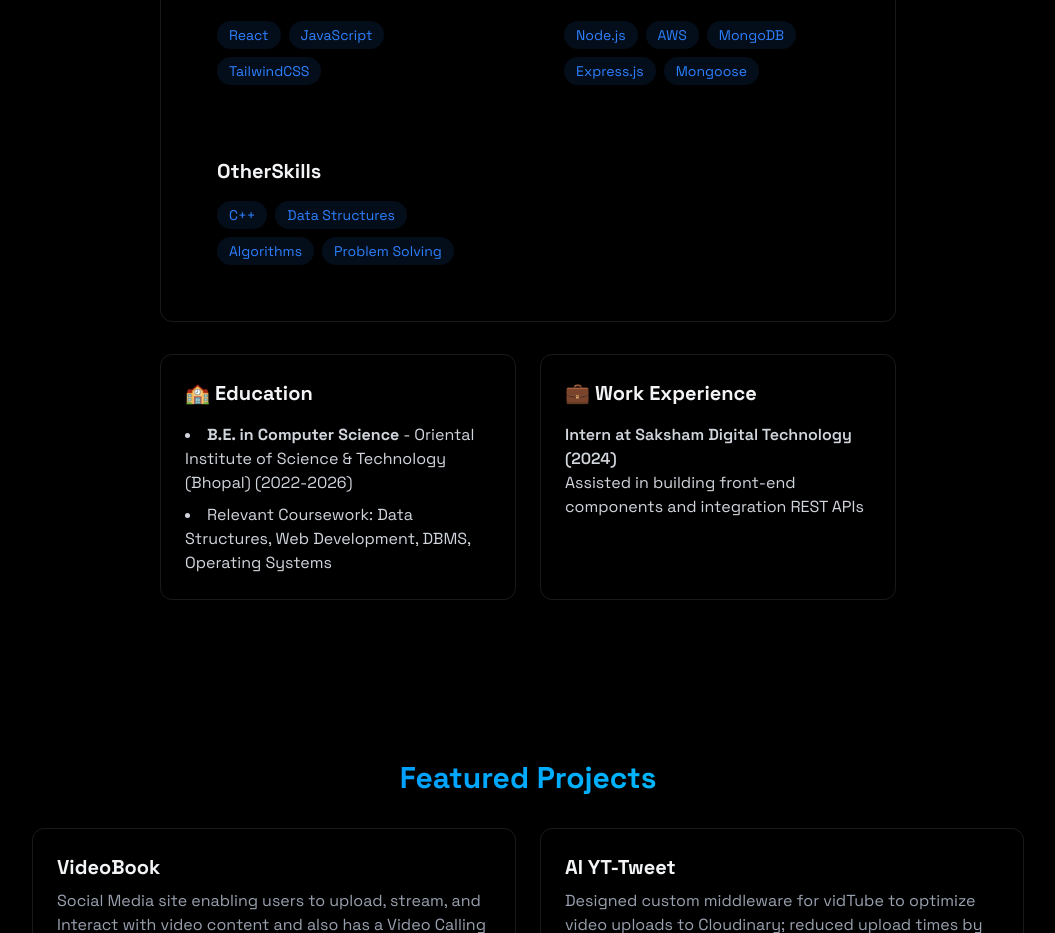
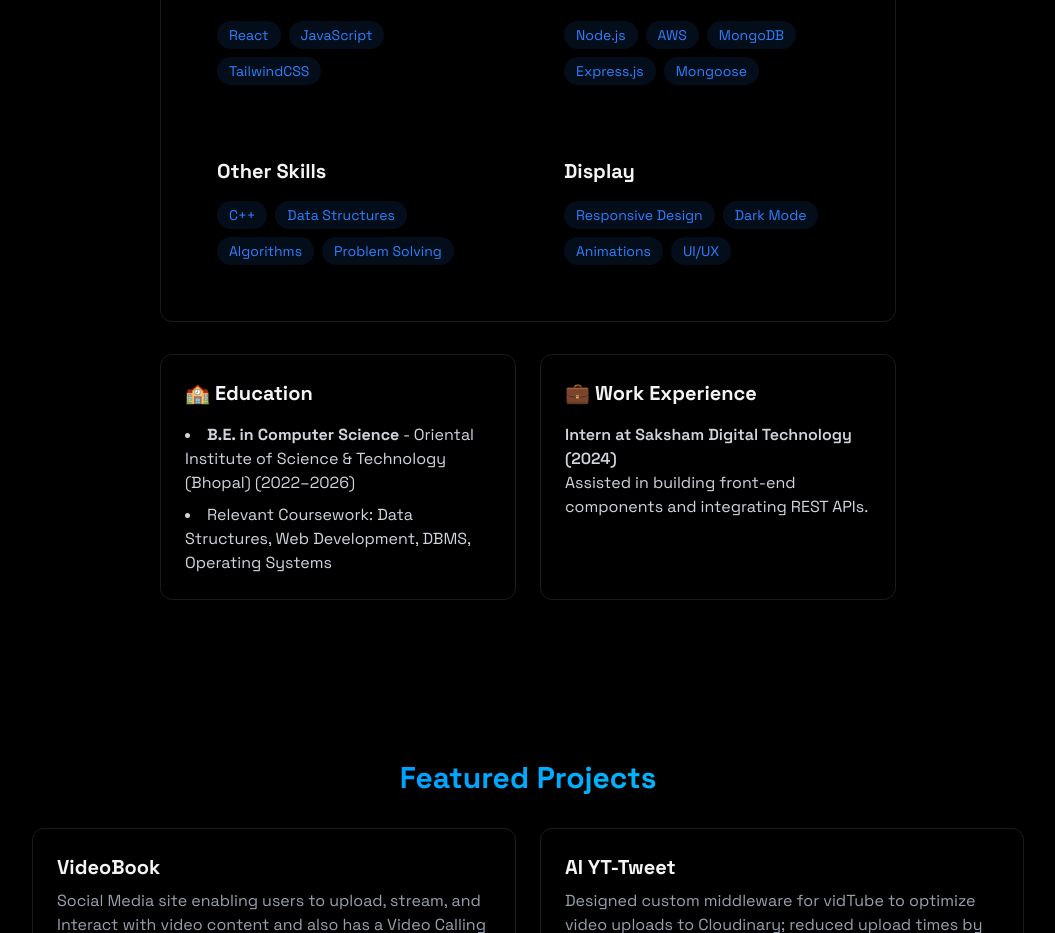
Before and after one commit to Shivam4501/Portoo, a React (Vite) app: page / in a window 1280 px wide. Shown: the part 1100-2033 px from the top of the page, without its empty margins (112-1167 px from the left). Built offline with nearby package versions, Linux system fonts and the light colour scheme; the HTML template or start-up script is replaced by a standard one.

Commit message:
Refactor About component: standardize skill section titles and improve formatting

```diff
--- a/src/components/sections/About.jsx
+++ b/src/components/sections/About.jsx
@@ -1,19 +1,10 @@
 import { RevealOnScroll } from "../RevealOnScroll";
 
 export const About = () => {
-  const frontendSkills = [
-    "React",
-    "JavaScript",
-    "TailwindCSS",
-  ];
-
+  const frontendSkills = ["React", "JavaScript", "TailwindCSS"];
   const backendSkills = ["Node.js", "AWS", "MongoDB", "Express.js", "Mongoose"];
-  const OtherSkills = [
-    "C++",
-    "Data Structures",
-    "Algorithms",
-    "Problem Solving",
-  ];
+  const otherSkills = ["C++", "Data Structures", "Algorithms", "Problem Solving"];
+  const displaySkills = ["Responsive Design", "Dark Mode", "Animations", "UI/UX"];
 
   return (
     <section
@@ -23,7 +14,6 @@ export const About = () => {
       <RevealOnScroll>
         <div className="max-w-3xl mx-auto px-4">
           <h2 className="text-3xl font-bold mb-8 bg-gradient-to-r from-blue-500 to-cyan-400 bg-clip-text text-transparent text-center">
-            {" "}
             About Me
           </h2>
 
@@ -34,15 +24,14 @@ export const About = () => {
             </p>
 
             <div className="grid grid-cols-1 md:grid-cols-2 gap-6">
+              {/* Frontend */}
               <div className="rounded-xl p-6 hover:-translate-y-1 transition-all">
-                <h3 className="text-xl font-bold mb-4"> Frontend</h3>
+                <h3 className="text-xl font-bold mb-4">Frontend</h3>
                 <div className="flex flex-wrap gap-2">
                   {frontendSkills.map((tech, key) => (
                     <span
                       key={key}
-                      className="bg-blue-500/10 text-blue-500 py-1 px-3 rounded-full text-sm hover:bg-blue-500/20
-                                    hover:shadow-[0_2px_8px_rgba(59,130,246,0.2)] transition
-                    "
+                      className="bg-blue-500/10 text-blue-500 py-1 px-3 rounded-full text-sm hover:bg-blue-500/20 hover:shadow-[0_2px_8px_rgba(59,130,246,0.2)] transition"
                     >
                       {tech}
                     </span>
@@ -50,15 +39,14 @@ export const About = () => {
                 </div>
               </div>
 
+              {/* Backend */}
               <div className="rounded-xl p-6 hover:-translate-y-1 transition-all">
-                <h3 className="text-xl font-bold mb-4"> Backend</h3>
+                <h3 className="text-xl font-bold mb-4">Backend</h3>
                 <div className="flex flex-wrap gap-2">
                   {backendSkills.map((tech, key) => (
                     <span
                       key={key}
-                      className="bg-blue-500/10 text-blue-500 py-1 px-3 rounded-full text-sm hover:bg-blue-500/20
-                                    hover:shadow-[0_2px_8px_rgba(59,130,2246,0.2)] transition
-                    "
+                      className="bg-blue-500/10 text-blue-500 py-1 px-3 rounded-full text-sm hover:bg-blue-500/20 hover:shadow-[0_2px_8px_rgba(59,130,246,0.2)] transition"
                     >
                       {tech}
                     </span>
@@ -66,15 +54,14 @@ export const About = () => {
                 </div>
               </div>
 
-                   <div className="rounded-xl p-6 hover:-translate-y-1 transition-all">
-                <h3 className="text-xl font-bold mb-4"> OtherSkills</h3>
+              {/* Other Skills */}
+              <div className="rounded-xl p-6 hover:-translate-y-1 transition-all">
+                <h3 className="text-xl font-bold mb-4">Other Skills</h3>
                 <div className="flex flex-wrap gap-2">
-                  {OtherSkills.map((tech, key) => (
+                  {otherSkills.map((tech, key) => (
                     <span
                       key={key}
-                      className="bg-blue-500/10 text-blue-500 py-1 px-3 rounded-full text-sm hover:bg-blue-500/20
-                                    hover:shadow-[0_2px_8px_rgba(59,130,2246,0.2)] transition
-                    "
+                      className="bg-blue-500/10 text-blue-500 py-1 px-3 rounded-full text-sm hover:bg-blue-500/20 hover:shadow-[0_2px_8px_rgba(59,130,246,0.2)] transition"
                     >
                       {tech}
                     </span>
@@ -82,18 +69,31 @@ export const About = () => {
                 </div>
               </div>
 
+              {/* Display */}
+              <div className="rounded-xl p-6 hover:-translate-y-1 transition-all">
+                <h3 className="text-xl font-bold mb-4">Display</h3>
+                <div className="flex flex-wrap gap-2">
+                  {displaySkills.map((tech, key) => (
+                    <span
+                      key={key}
+                      className="bg-blue-500/10 text-blue-500 py-1 px-3 rounded-full text-sm hover:bg-blue-500/20 hover:shadow-[0_2px_8px_rgba(59,130,246,0.2)] transition"
+                    >
+                      {tech}
+                    </span>
+                  ))}
+                </div>
+              </div>
             </div>
           </div>
 
-
-
+          {/* Education and Experience */}
           <div className="grid grid-cols-1 md:grid-cols-2 gap-6 mt-8">
             <div className="p-6 rounded-xl border-white/10 border hover:-translate-y-1 transition-all">
-              <h3 className="text-xl font-bold mb-4"> 🏫 Education </h3>
+              <h3 className="text-xl font-bold mb-4">🏫 Education</h3>
               <ul className="list-disc list-inside text-gray-300 space-y-2">
                 <li>
-                  <strong> B.E. in Computer Science </strong> - Oriental Institute of Science & Technology (Bhopal)
-                  (2022-2026)
+                  <strong>B.E. in Computer Science</strong> - Oriental Institute of Science & Technology (Bhopal)
+                  (2022–2026)
                 </li>
                 <li>
                   Relevant Coursework: Data Structures, Web Development, DBMS, Operating Systems
@@ -101,18 +101,12 @@ export const About = () => {
               </ul>
             </div>
             <div className="p-6 rounded-xl border-white/10 border hover:-translate-y-1 transition-all">
-              <h3 className="text-xl font-bold mb-4"> 💼 Work Experience </h3>
+              <h3 className="text-xl font-bold mb-4">💼 Work Experience</h3>
               <div className="space-y-4 text-gray-300">
-
-
                 <div>
-                  <h4 className="font-semibold">
-                    {" "}
-                    Intern at Saksham Digital Technology (2024){" "}
-                  </h4>
+                  <h4 className="font-semibold">Intern at Saksham Digital Technology (2024)</h4>
                   <p>
-                    Assisted in building front-end components and integration
-                    REST APIs
+                    Assisted in building front-end components and integrating REST APIs.
                   </p>
                 </div>
               </div>
```
